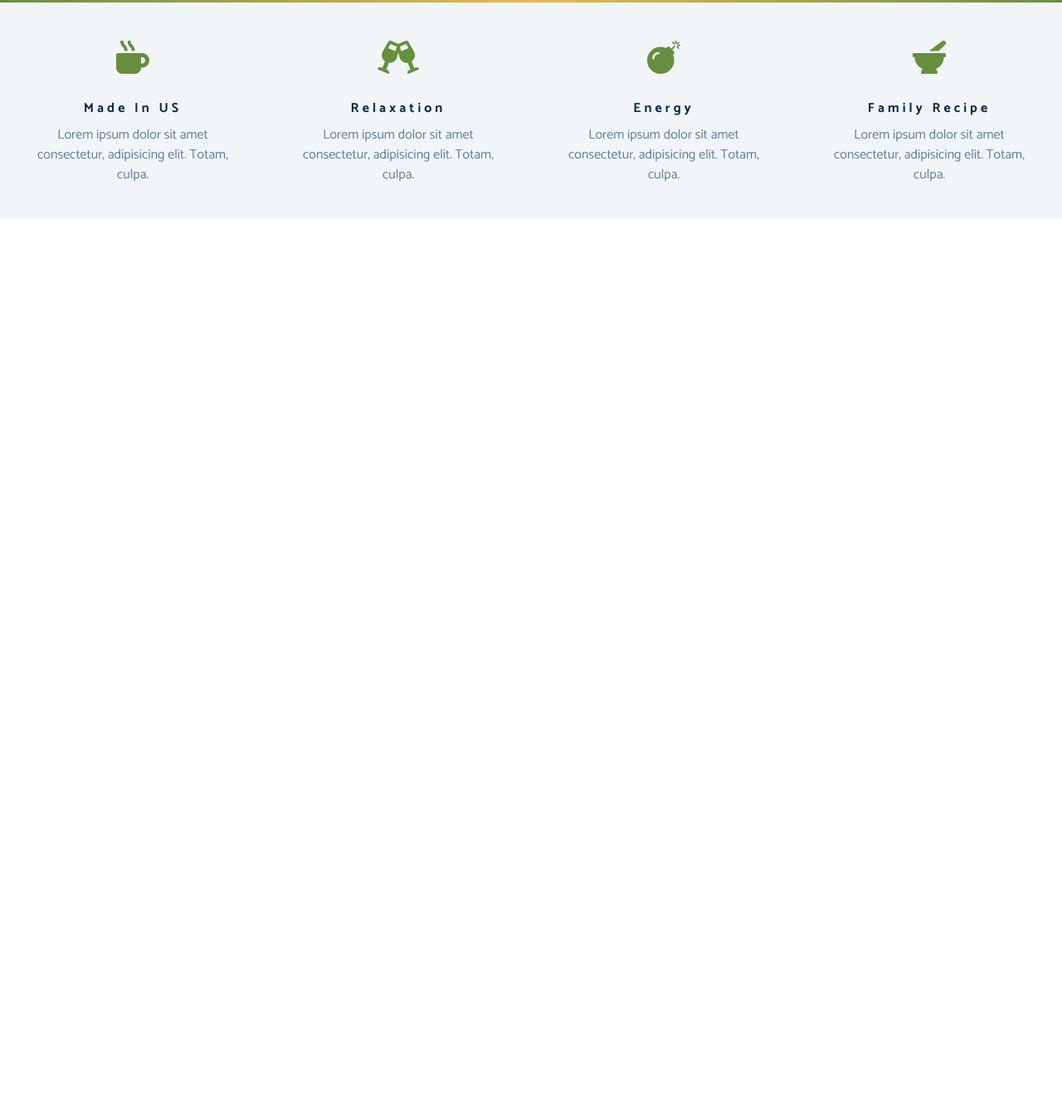
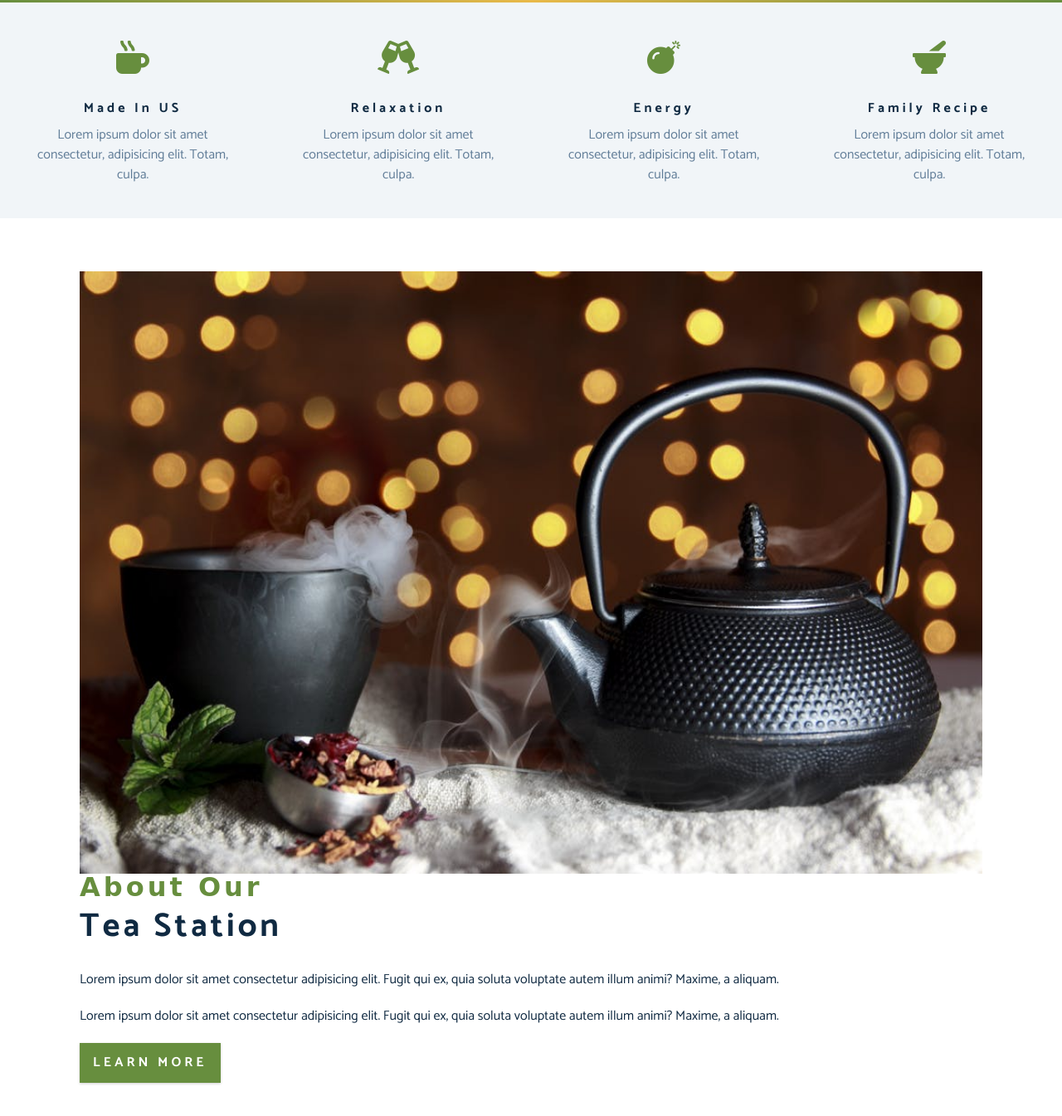
Before and after one commit to Rantech91/10-css-float-responsive-web, a plain HTML site: page index.html in a window 1280 px wide. Shown: the part 805-2150 px from the top of the page at 83% size. Before the commit the page ends 1068 px from the top, so only its background shows below. Drawn offline with Linux system fonts and the light colour scheme; a web font is replaced by a local one.

Commit message:
about section

```diff
--- a/css/styles.css
+++ b/css/styles.css
@@ -131,6 +131,21 @@ p {
     display: table;
 }
 
+.section-title h3 {
+    font-family: var(--ff-secondary);
+    color: var(--clr-primary);
+}
+
+.section-title {
+    margin-bottom: 2rem;
+}
+
+.section-center {
+    padding: 4rem 0;
+    width: 85vw;
+    margin: 0 auto;
+}
+
 /* ==============
 Header
 ==================*/
@@ -227,3 +242,7 @@ Skills
         width: 25%;
     }
 }
+
+/* ==============
+About
+==================*/
--- a/index.html
+++ b/index.html
@@ -65,6 +65,38 @@
     <!-- end of FOURTH single skill -->
   </section>
   <!-- end of skills section -->
+  <!-- about -->
+  <section>
+    <div class="section-center clearfix">
+      <!-- about-img -->
+      <article>
+        <div class="about-picture-container">
+          <img src="./images/about-bcg.jpeg" alt="tea kettle" class="about-picture">
+        </div>
+      </article>
+      <!-- about-info -->
+      <article class="about-info">
+        <!-- section title -->
+        <div class="section-title">
+          <h3>about our</h3>
+          <h2>tea station</h2>
+
+        </div>
+        <!-- end of section title -->
+        <p class="about-text">
+          Lorem ipsum dolor sit amet consectetur adipisicing elit. Fugit qui ex, quia soluta voluptate autem illum
+          animi? Maxime, a aliquam.
+        </p>
+        <p class="about-text">
+          Lorem ipsum dolor sit amet consectetur adipisicing elit. Fugit qui ex, quia soluta voluptate autem illum
+          animi? Maxime, a aliquam.
+        </p>
+        <a href="about.html" class="btn">learn more</a>
+      </article>
+    </div>
+  </section>
+  <!-- end of about -->
+
 
   <script src="app.js"></script>
 </body>
```
